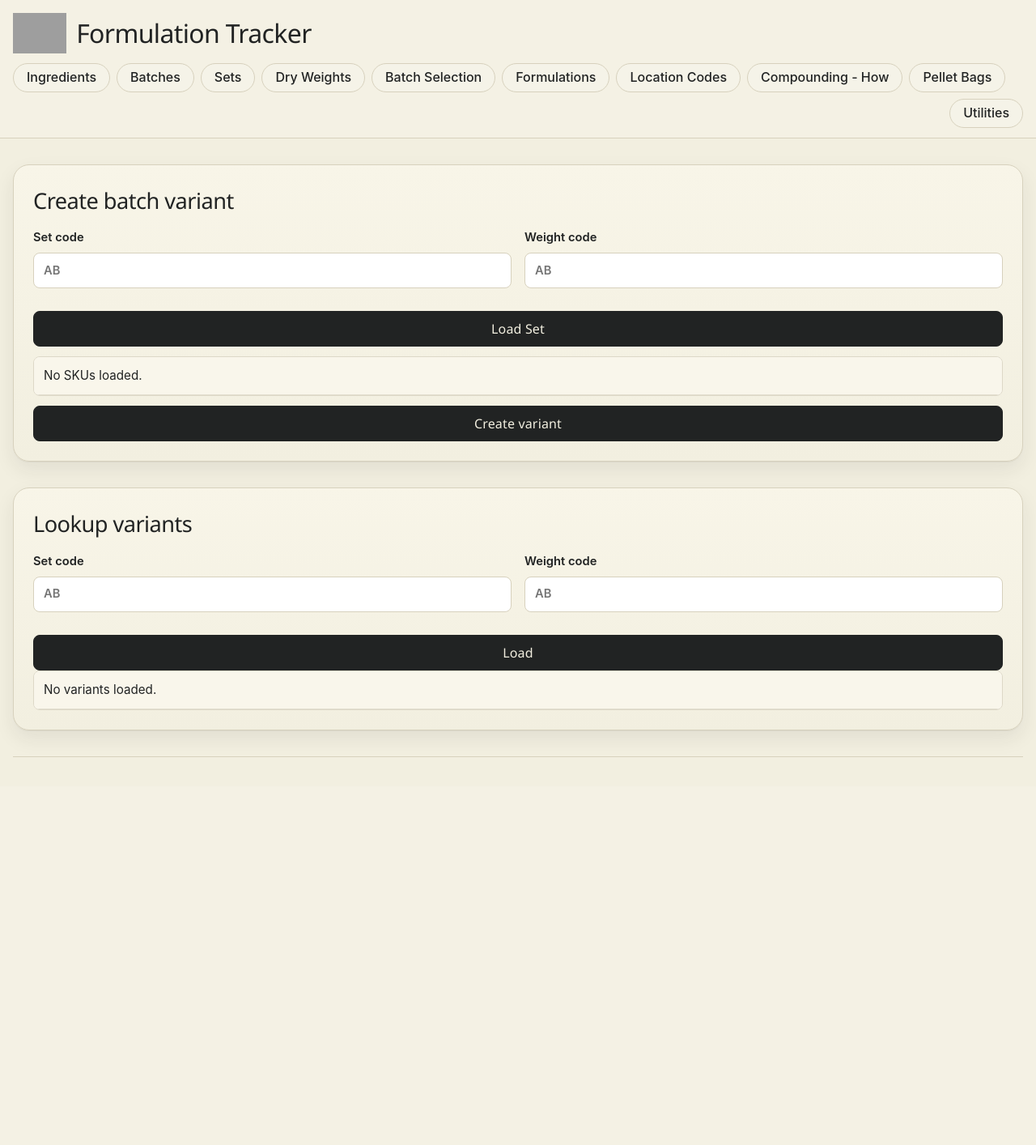
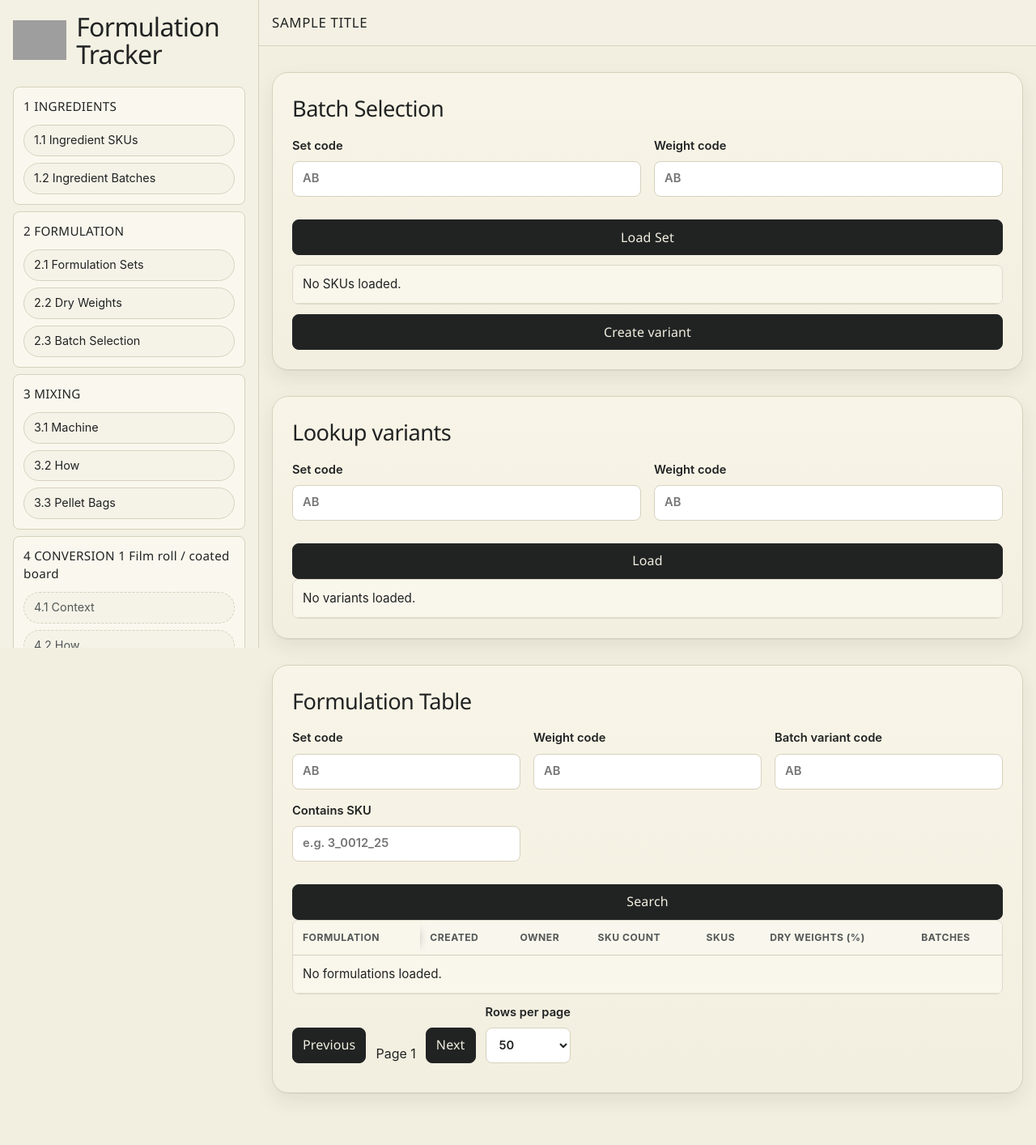
Before and after one commit to callum-afk/formulation_tracker, a Python web app: template app/web/templates/batch_selection.html in a window 1280 px wide. Shown: the whole page at 81% size. Before the commit the page ends 935 px from the top, so only its background shows below. Run offline with Jinja, Linux system fonts and the light colour scheme; the template is opened without the code that fills it: most values are stand-ins (such as "Sample title", 1, 10 or a date in 2020); grey boxes are pictures that could not be loaded.

Commit message:
Rebuild navigation as collapsible sidebar and merge formulations into batch selection

```diff
--- a/app/web/static/styles.css
+++ b/app/web/static/styles.css
@@ -54,6 +54,113 @@ body {
   font-size: 16px;
   line-height: 1.45;
   -webkit-font-smoothing: antialiased;
+}
+
+
+/* App shell splits the viewport into a fixed sidebar and scrollable content column. */
+.app-shell {
+  display: grid;
+  grid-template-columns: 320px minmax(0, 1fr);
+  min-height: 100vh;
+}
+
+/* Sidebar panel replaces the previous top navigation with collapsible grouped items. */
+.sidebar-nav {
+  position: sticky;
+  top: 0;
+  align-self: start;
+  height: 100vh;
+  overflow-y: auto;
+  padding: var(--space-4);
+  border-right: 1px solid var(--color-border);
+  background: color-mix(in srgb, var(--color-paper-100) 90%, white);
+}
+
+/* Sidebar brand block keeps logo and version metadata together above navigation groups. */
+.sidebar-brand {
+  display: grid;
+  gap: var(--space-2);
+  margin-bottom: var(--space-4);
+}
+
+/* Collapsible nav groups mimic simple sidebar components without extra JS dependencies. */
+.nav-group {
+  margin-bottom: var(--space-2);
+  border: 1px solid var(--color-border);
+  border-radius: var(--radius-sm);
+  background: color-mix(in srgb, var(--color-card) 72%, white);
+  overflow: hidden;
+}
+
+/* Group headers are styled like compact section labels and support click-to-collapse. */
+.nav-group > summary {
+  cursor: pointer;
+  list-style: none;
+  padding: var(--space-3);
+  font-family: var(--font-heading);
+  font-size: 0.95rem;
+  letter-spacing: 0.02em;
+}
+
+/* Hide default disclosure marker so we can keep the visual style clean and consistent. */
+.nav-group > summary::-webkit-details-marker {
+  display: none;
+}
+
+/* Item stack provides predictable spacing for nav links and placeholder labels. */
+.nav-group-items {
+  display: grid;
+  gap: var(--space-2);
+  padding: 0 var(--space-3) var(--space-3);
+}
+
+/* Sidebar links use compact rounded pills with left alignment for scan-friendly nav. */
+.nav-group-items a,
+.nav-placeholder {
+  display: block;
+  min-height: 2rem;
+  padding: var(--space-2) var(--space-3);
+  border-radius: 999px;
+  border: 1px solid var(--color-border);
+  text-decoration: none;
+  font-size: 0.9rem;
+  background: color-mix(in srgb, var(--color-paper-100) 74%, white);
+}
+
+/* Placeholder rows are intentionally muted because those pages are not yet available. */
+.nav-placeholder {
+  color: var(--color-ink-500);
+  border-style: dashed;
+}
+
+/* Sidebar link hover keeps interaction feedback consistent with the existing design language. */
+.nav-group-items a:hover {
+  background: var(--color-moss-300);
+  border-color: color-mix(in srgb, var(--color-moss-500) 55%, var(--color-border));
+}
+
+/* Content column hosts a sticky title header and the page's existing panel content. */
+.content-shell {
+  min-width: 0;
+}
+
+/* Header row anchors current page title without reintroducing the old global nav. */
+.content-header {
+  position: sticky;
+  top: 0;
+  z-index: 5;
+  padding: var(--space-4);
+  border-bottom: 1px solid var(--color-border);
+  background: color-mix(in srgb, var(--color-paper-100) 88%, white);
+  backdrop-filter: blur(4px);
+}
+
+/* Content title mirrors panel heading typography but remains compact in the sticky bar. */
+.content-title {
+  margin: 0;
+  font-size: 1.05rem;
+  text-transform: uppercase;
+  letter-spacing: 0.04em;
 }
 
 /* Main heading hierarchy uses the brand-forward heading typeface and tighter tracking. */
@@ -231,8 +338,9 @@ a:hover {
 
 /* Main content container keeps consistent margins and fluid width. */
 main {
-  width: min(var(--max-page-width), calc(100% - 2 * var(--space-4)));
-  margin: var(--space-6) auto;
+  width: 100%;
+  margin: 0;
+  padding: var(--space-6) var(--space-4);
 }
 
 /* Panels become card surfaces with rounded corners, quiet borders, and controlled elevation. */
@@ -489,16 +597,17 @@ table tbody tr:hover td {
     border-radius: var(--radius-md);
   }
 
-  /* Let header metadata wrap naturally on small viewports. */
-  .header-top {
-    flex-direction: column;
-    align-items: flex-start;
-    margin-bottom: var(--space-2);
+  /* Collapse app shell to one column and allow sidebar to scroll with the page on phones. */
+  .app-shell {
+    grid-template-columns: 1fr;
   }
 
-  /* Slightly reduce nav link padding to avoid horizontal crowding on phones. */
-  .site-nav a {
-    padding: 0 var(--space-3);
+  /* Sidebar becomes non-sticky on narrow screens to avoid clipping content height. */
+  .sidebar-nav {
+    position: static;
+    height: auto;
+    border-right: 0;
+    border-bottom: 1px solid var(--color-border);
   }
 }
 
--- a/app/web/templates/base.html
+++ b/app/web/templates/base.html
@@ -7,43 +7,76 @@
   <link rel="stylesheet" href="/static/styles.css" />
 </head>
 <body>
-  <!-- Sticky header shell styled with Notpla-inspired tokens and pill navigation. -->
-  <header class="site-header">
-    <!-- Inner header container keeps title and nav aligned to page width. -->
-    <div class="header-inner">
-      <div class="header-top">
+  <!-- Page shell now uses a permanent sidebar so nav groups can be collapsed/expanded. -->
+  <div class="app-shell">
+    <!-- Sidebar contains all numbered sections requested in the rebuilt navigation. -->
+    <aside class="sidebar-nav" aria-label="Primary">
+      <!-- Sidebar header keeps product identity visible above grouped links. -->
+      <div class="sidebar-brand">
         <h1 class="site-title"><img class="site-logo" src="https://imagedelivery.net/WWB_1xpr0hQZ8HyAj4j9Mg/92e7e1f1-0166-44df-cfa5-5e92ca2dad00/thumb" alt="Notpla logo" /> <span>Formulation Tracker</span></h1>
+        <span class="app-version">{{ request.app.state.settings.app_version }}</span>
       </div>
-      <nav class="site-nav">
-        <!-- Primary application navigation keeps core workflows grouped on the left. -->
-        <div class="site-nav-left">
-          <a href="/ingredients">Ingredients</a>
-          <a href="/batches">Batches</a>
-          <a href="/sets">Sets</a>
-          <a href="/dry_weights">Dry Weights</a>
-          <a href="/batch_selection">Batch Selection</a>
-          <a href="/formulations/ui">Formulations</a>
-          <a href="/location_codes">Location Codes</a>
-          <a href="/compounding_how">Compounding - How</a>
-          <a href="/pellet_bags">Pellet Bags</a>
+
+      <!-- Group 1: ingredient workflows with renamed labels. -->
+      <details class="nav-group" open>
+        <summary>1 INGREDIENTS</summary>
+        <div class="nav-group-items">
+          <a href="/ingredients">1.1 Ingredient SKUs</a>
+          <a href="/batches">1.2 Ingredient Batches</a>
         </div>
-        <!-- Utilities shortcut is intentionally pinned to the right as requested. -->
-        <div class="site-nav-right">
-          <a href="/utilities">Utilities</a>
+      </details>
+
+      <!-- Group 2: formulation workflows with the old formulations page merged into batch selection. -->
+      <details class="nav-group" open>
+        <summary>2 FORMULATION</summary>
+        <div class="nav-group-items">
+          <a href="/sets">2.1 Formulation Sets</a>
+          <a href="/dry_weights">2.2 Dry Weights</a>
+          <a href="/batch_selection">2.3 Batch Selection</a>
         </div>
-      </nav>
+      </details>
+
+      <!-- Group 3: mixing workflows with updated machine/how labels. -->
+      <details class="nav-group" open>
+        <summary>3 MIXING</summary>
+        <div class="nav-group-items">
+          <a href="/location_codes">3.1 Machine</a>
+          <a href="/compounding_how">3.2 How</a>
+          <a href="/pellet_bags">3.3 Pellet Bags</a>
+        </div>
+      </details>
+
+      <!-- Group 4: placeholder conversion pages are intentionally not linked yet. -->
+      <details class="nav-group" open>
+        <summary>4 CONVERSION 1 Film roll / coated board</summary>
+        <div class="nav-group-items">
+          <span class="nav-placeholder">4.1 Context</span>
+          <span class="nav-placeholder">4.2 How</span>
+          <span class="nav-placeholder">4.3 Output</span>
+        </div>
+      </details>
+
+      <!-- Group 9: system utility access is grouped separately as requested. -->
+      <details class="nav-group" open>
+        <summary>9 SYSTEM</summary>
+        <div class="nav-group-items">
+          <a href="/utilities">9.1 Utilities</a>
+        </div>
+      </details>
+    </aside>
+
+    <!-- Content region keeps route templates unchanged while old top nav is removed. -->
+    <div class="content-shell">
+      <!-- Minimal sticky top bar only repeats the current page title for context. -->
+      <header class="content-header">
+        <h2 class="content-title">{{ title }}</h2>
+      </header>
+      <!-- Main content block for page-specific template sections. -->
+      <main>
+        {% block content %}{% endblock %}
+      </main>
     </div>
-  </header>
-  <!-- Main content block preserves existing route behavior while applying updated layout styles. -->
-  <main>
-    {% block content %}{% endblock %}
-  </main>
-  <!-- Footer keeps deploy-updated git metadata visible and out of the header flow. -->
-  <footer class="site-footer">
-    <div class="site-footer-inner">
-      <span class="app-version">{{ request.app.state.settings.app_version }}</span>
-    </div>
-  </footer>
+  </div>
   <script src="/static/app.js"></script>
 </body>
 </html>
--- a/app/web/templates/batch_selection.html
+++ b/app/web/templates/batch_selection.html
@@ -1,7 +1,8 @@
 {% extends "base.html" %}
 {% block content %}
+<!-- Section for creating and persisting batch variant assignments from set + dry weight codes. -->
 <section class="panel">
-  <h2>Create batch variant</h2>
+  <h2>Batch Selection</h2>
   <form id="batch-variant-form" class="form-stack">
     <div class="grid">
       <label>Set code <input name="set_code" maxlength="2" pattern="[A-Za-z]{2}" placeholder="AB" required /></label>
@@ -19,6 +20,7 @@
   </form>
 </section>
 
+<!-- Section for loading existing batch variants by set + weight code filters. -->
 <section class="panel">
   <h2>Lookup variants</h2>
   <form id="batch-variant-lookup-form" class="form-stack">
@@ -36,4 +38,36 @@
     </table>
   </div>
 </section>
+
+<!-- Former formulations page content now lives directly on Batch Selection as requested. -->
+<section class="panel">
+  <h2>Formulation Table</h2>
+  <form id="formulations-filter-form" class="form-stack">
+    <div class="grid">
+      <label>Set code <input name="set_code" maxlength="2" pattern="[A-Za-z]{2}" placeholder="AB" /></label>
+      <label>Weight code <input name="weight_code" maxlength="2" pattern="[A-Za-z]{2}" placeholder="AB" /></label>
+      <label>Batch variant code <input name="batch_variant_code" maxlength="2" pattern="[A-Za-z]{2}" placeholder="AB" /></label>
+      <label>Contains SKU <input name="sku" placeholder="e.g. 3_0012_25" /></label>
+    </div>
+    <button type="submit">Search</button>
+  </form>
+  <div id="formulations-results">
+    <table>
+      <thead>
+        <tr>
+          <th>Formulation</th><th>Created</th><th>Owner</th>
+          <th>SKU Count</th><th>SKUs</th><th>Dry Weights (%)</th><th>Batches</th>
+        </tr>
+      </thead>
+      <tbody>
+        <tr><td colspan="7">No formulations loaded.</td></tr>
+      </tbody>
+    </table>
+  </div>
+  <div class="inline-actions" id="formulations-pagination">
+    <button type="button" id="formulations-prev-page">Previous</button>
+    <span id="formulations-page-label">Page 1</span>
+    <button type="button" id="formulations-next-page">Next</button>
+  </div>
+</section>
 {% endblock %}
--- a/app/web/templates/batches.html
+++ b/app/web/templates/batches.html
@@ -1,7 +1,7 @@
 {% extends "base.html" %}
 {% block content %}
 <section class="panel">
-  <h2>Create batch</h2>
+  <h2>Create ingredient batch</h2>
   <form id="batch-form">
     <div class="grid">
       <label>SKU <input name="sku" list="sku-list" required /></label>
@@ -24,7 +24,7 @@
 </section>
 
 <section class="panel">
-  <h2>Lookup batches</h2>
+  <h2>Lookup ingredient batches</h2>
   <form id="batch-lookup-form" class="inline-actions">
     <label>SKU <input name="sku" list="sku-list" /></label>
     <label>Batch code <input name="batch_code" placeholder="e.g. AB" /></label>
--- a/app/web/templates/compounding_how.html
+++ b/app/web/templates/compounding_how.html
@@ -2,7 +2,7 @@
 {% block content %}
 <section class="panel">
   <!-- Compounding how form creates a processing code by appending a generated AB-style suffix. -->
-  <h2>Compounding - How</h2>
+  <h2>How</h2>
   <form id="compounding-how-form" class="form-stack">
     <div class="grid">
       <label>Location code
@@ -37,7 +37,7 @@
 
 <section class="panel">
   <!-- Table keeps immutable metadata visible while enabling edits for links and failure mode only. -->
-  <h2>Compounding how entries</h2>
+  <h2>How entries</h2>
   <div id="compounding-how-results"></div>
 </section>
 {% endblock %}
--- a/app/web/templates/ingredients.html
+++ b/app/web/templates/ingredients.html
@@ -42,7 +42,7 @@
 </section>
 
 <section class="panel">
-  <h2>Ingredients</h2>
+  <h2>Ingredient SKUs</h2>
   <!-- Inline actions group keeps filter controls aligned and responsive. -->
   <form method="get" action="/ingredients" class="inline-actions">
     <label>Lookup SKU / ingredient
--- a/app/web/templates/location_codes.html
+++ b/app/web/templates/location_codes.html
@@ -1,7 +1,7 @@
 {% extends "base.html" %}
 {% block content %}
 <section class="panel">
-  <h2>Create location ID</h2>
+  <h2>Create machine code</h2>
   <form id="location-code-form" class="form-stack">
     <div class="grid">
       <label>Formulation (dropdown)
@@ -31,7 +31,7 @@
 
 <section class="panel">
   <!-- Paginated list includes server-side contains filtering on full location code text. -->
-  <h2>Location codes</h2>
+  <h2>Machine codes</h2>
   <form id="location-codes-filter-form" class="inline-actions">
     <label>Filter location code <input name="q" id="location-codes-filter-input" placeholder="e.g. AB AC, 250112" /></label>
     <button type="submit">Filter</button>
--- a/app/web/templates/sets.html
+++ b/app/web/templates/sets.html
@@ -1,7 +1,7 @@
 {% extends "base.html" %}
 {% block content %}
 <section class="panel">
-  <h2>Create set</h2>
+  <h2>Create formulation set</h2>
   <form id="set-form" class="form-stack">
     <div class="grid" id="sku-selects">
       {# Start with 6 SKU selectors by default, while still allowing users to add more dynamically. #}
@@ -33,7 +33,7 @@
 </template>
 
 <section class="panel">
-  <h2>Existing sets</h2>
+  <h2>Existing formulation sets</h2>
   <form id="sets-filter-form" class="inline-actions">
     <label>Search set code or SKU <input name="q" placeholder="e.g. AB or 3_0012_25" /></label>
     <button type="submit">Search</button>
```
Also changed, not shown: app/web/routes.py (+7 -14 lines), app/web/templates/formulations.html (deleted, +0 -35 lines).
